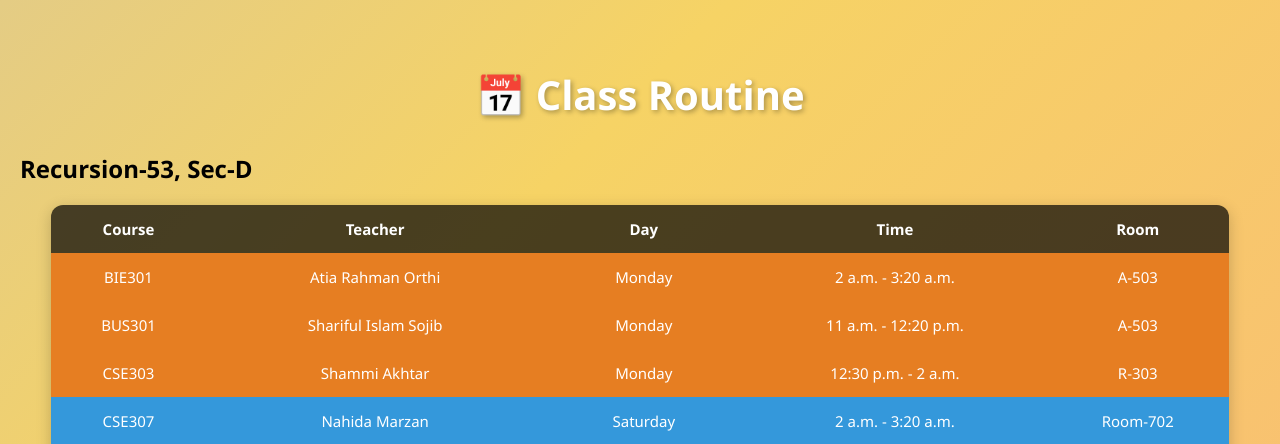
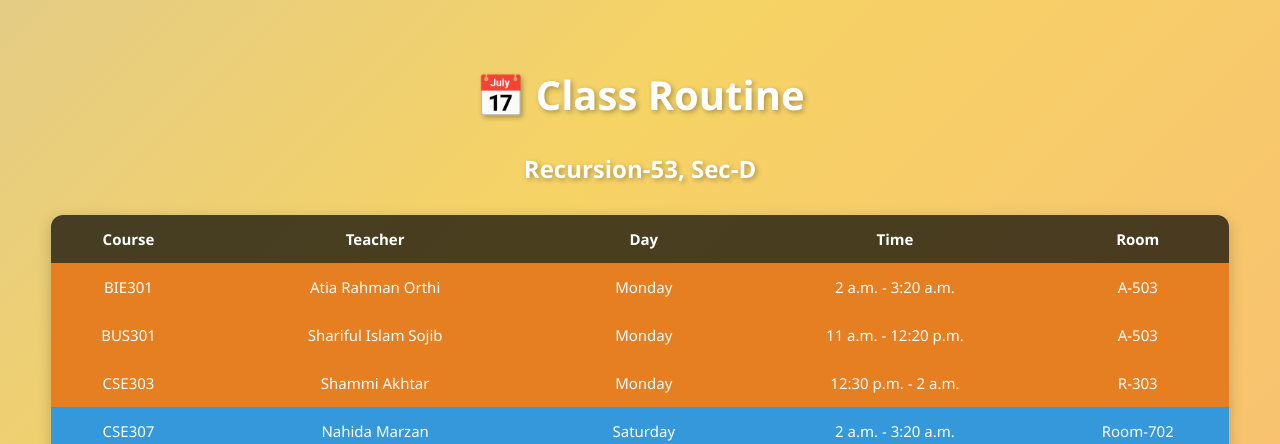
Before and after one commit to Tamim480-hub/UAP-SIS, a Django app: page /routine/ in a window 1280 px wide. Shown: the top 444 px of the page. Run offline with Django 5.2, Linux system fonts and the light colour scheme; data comes from the database, SQL or seed files in the repository.

Commit message:
Update routine.html

```diff
--- a/templates/student/routine.html
+++ b/templates/student/routine.html
@@ -24,6 +24,14 @@
             color: #fff;
             margin-bottom: 30px;
             font-size: 2.5em;
+            text-shadow: 2px 2px 5px rgba(0,0,0,0.3);
+        }
+
+          h2 {
+            text-align: center;
+            color: #fff;
+            margin-bottom: 30px;
+            font-size: 2 em;
             text-shadow: 2px 2px 5px rgba(0,0,0,0.3);
         }
 
```
